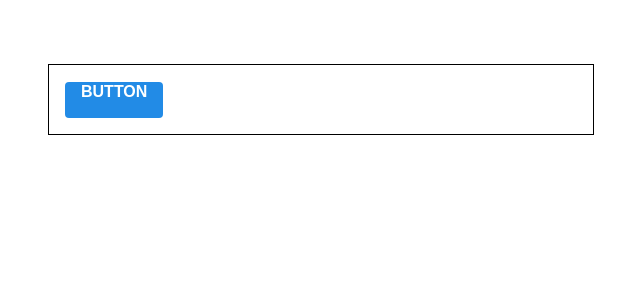
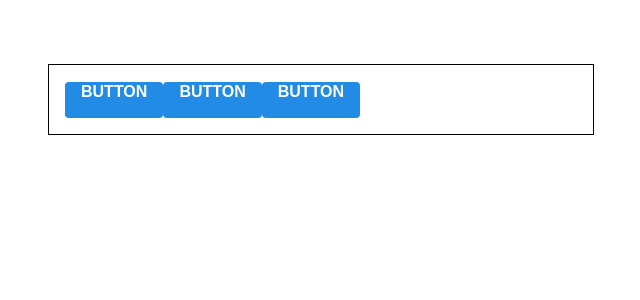
Before and after one commit to SungHyun627/React_Study, a React (Create React App) app in the folder react-component-styling/styling-with-sass/: page / in a window 1280 px wide. Shown: the top 300 px of the page, without its empty margins (319-959 px from the left). Built offline with nearby package versions, Linux system fonts and the light colour scheme.

Commit message:
add several different size button

```diff
--- a/react-component-styling/styling-with-sass/src/App.js
+++ b/react-component-styling/styling-with-sass/src/App.js
@@ -5,7 +5,9 @@
   return (
     <div className="App">
       <div className="buttons">
+        <Button size="large">BUTTON</Button>
         <Button>BUTTON</Button>
+        <Button size="small">BUTTON</Button>
       </div>
     </div>
   );
```
